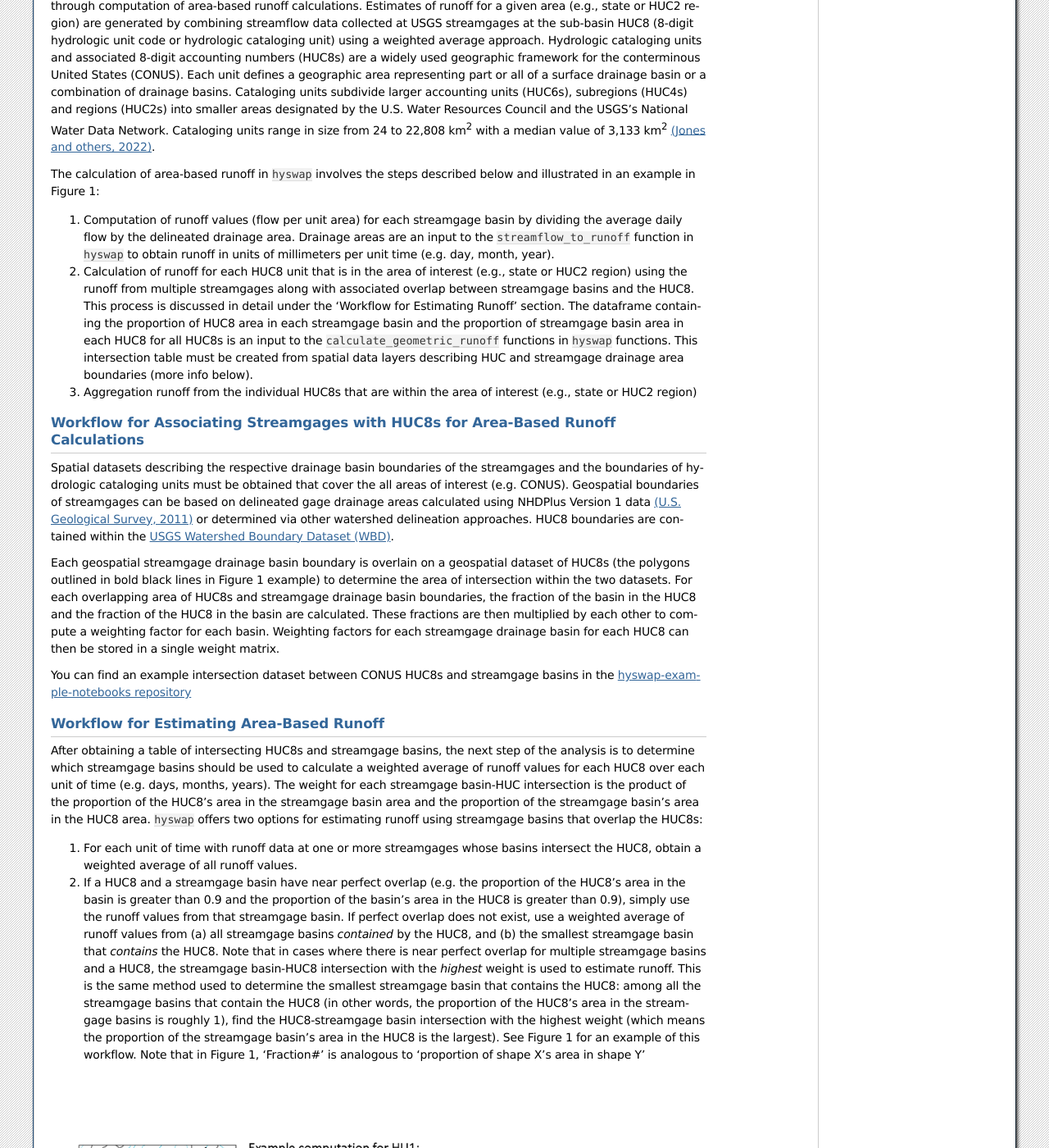
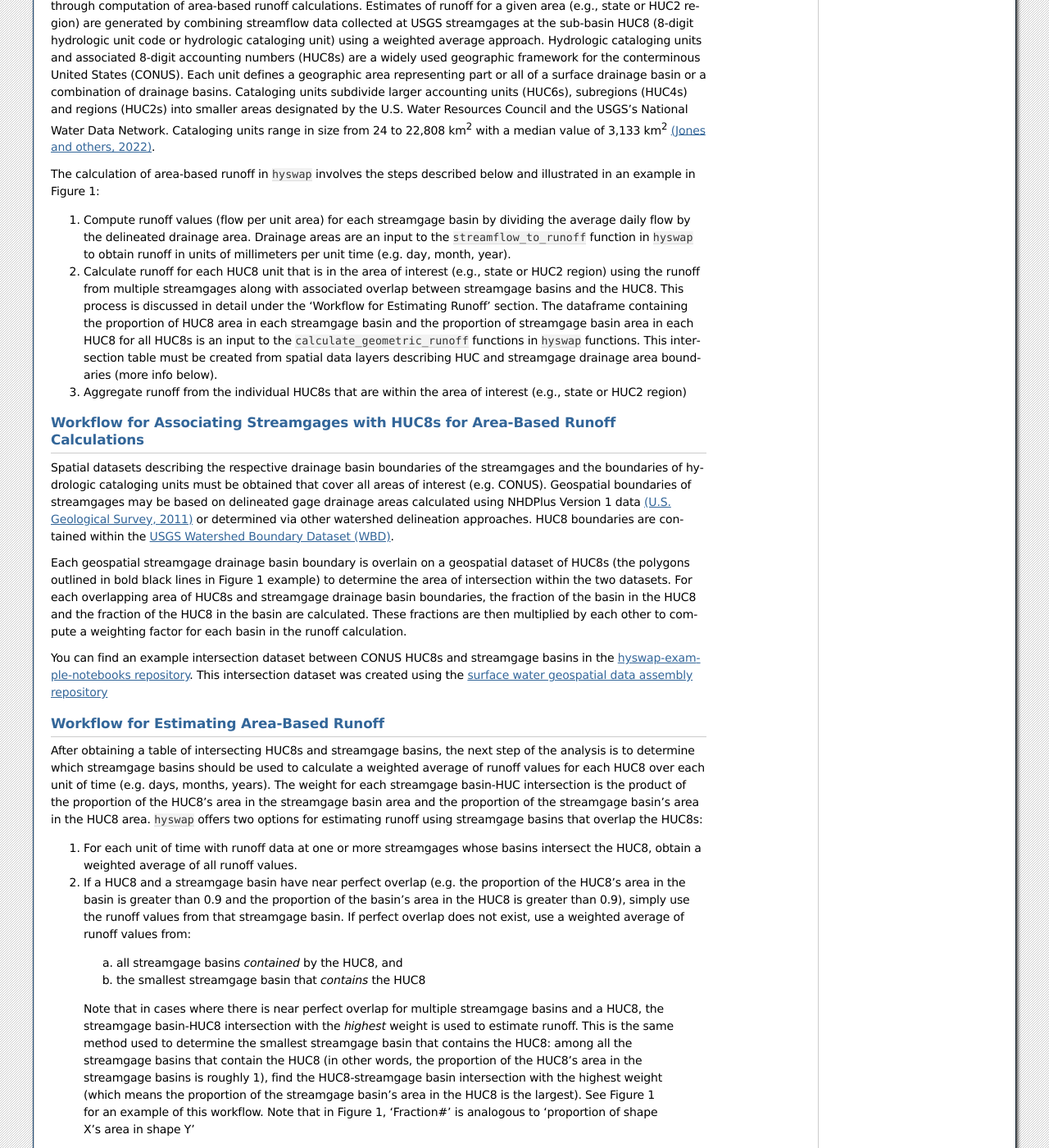
Before and after one commit to DOI-USGS/hyswap, a Sphinx documentation site: the page built from docs/source/meta/calculations.rst, in a window 1280 px wide and 1400 px high, scrolled down 2847 px. Shown: the whole window at 82% size. Built offline with Sphinx 7.4.7, drawn with Linux system fonts in a browser that asks for light colours.

Commit message:
incorporate Lee's comments

```diff
--- a/docs/source/meta/calculations.rst
+++ b/docs/source/meta/calculations.rst
@@ -124,18 +124,18 @@ In addition to information on a per-streamgage basis, ``hyswap`` can generate wa
 
 The calculation of area-based runoff in ``hyswap`` involves the steps described below and illustrated in an example in Figure 1:
 
-1. Computation of runoff values (flow per unit area) for each streamgage basin by dividing the average daily flow by the delineated drainage area. Drainage areas are an input to the ``streamflow_to_runoff`` function in ``hyswap`` to obtain runoff in units of millimeters per unit time (e.g. day, month, year).
-2. Calculation of runoff for each HUC8 unit that is in the area of interest (e.g., state or HUC2 region) using the runoff from multiple streamgages along with associated overlap between streamgage basins and the HUC8. This process is discussed in detail under the 'Workflow for Estimating Runoff' section. The dataframe containing the proportion of HUC8 area in each streamgage basin and the proportion of streamgage basin area in each HUC8 for all HUC8s is an input to the ``calculate_geometric_runoff`` functions in ``hyswap`` functions. This intersection table must be created from spatial data layers describing HUC and streamgage drainage area boundaries (more info below).
-3. Aggregation runoff from the individual HUC8s that are within the area of interest (e.g., state or HUC2 region)
+1. Compute runoff values (flow per unit area) for each streamgage basin by dividing the average daily flow by the delineated drainage area. Drainage areas are an input to the ``streamflow_to_runoff`` function in ``hyswap`` to obtain runoff in units of millimeters per unit time (e.g. day, month, year).
+2. Calculate runoff for each HUC8 unit that is in the area of interest (e.g., state or HUC2 region) using the runoff from multiple streamgages along with associated overlap between streamgage basins and the HUC8. This process is discussed in detail under the 'Workflow for Estimating Runoff' section. The dataframe containing the proportion of HUC8 area in each streamgage basin and the proportion of streamgage basin area in each HUC8 for all HUC8s is an input to the ``calculate_geometric_runoff`` functions in ``hyswap`` functions. This intersection table must be created from spatial data layers describing HUC and streamgage drainage area boundaries (more info below).
+3. Aggregate runoff from the individual HUC8s that are within the area of interest (e.g., state or HUC2 region)
 
 Workflow for Associating Streamgages with HUC8s for Area-Based Runoff Calculations
 ^^^^^^^^^^^^^^^^^^^^^^^^^^^^^^^^^^^^^^^^^^^^^^^^^^^^^^^^^^^^^^^^^^^^^^^^^^^^^^^^^^
 
-Spatial datasets describing the respective drainage basin boundaries of the streamgages and the boundaries of hydrologic cataloging units must be obtained that cover the all areas of interest (e.g. CONUS). Geospatial boundaries of streamgages can be based on delineated gage drainage areas calculated using NHDPlus Version 1 data `(U.S. Geological Survey, 2011)`_ or determined via other watershed delineation approaches. HUC8 boundaries are contained within the `USGS Watershed Boundary Dataset (WBD) <https://www.usgs.gov/national-hydrography/watershed-boundary-dataset>`_.
+Spatial datasets describing the respective drainage basin boundaries of the streamgages and the boundaries of hydrologic cataloging units must be obtained that cover all areas of interest (e.g. CONUS). Geospatial boundaries of streamgages may be based on delineated gage drainage areas calculated using NHDPlus Version 1 data `(U.S. Geological Survey, 2011)`_ or determined via other watershed delineation approaches. HUC8 boundaries are contained within the `USGS Watershed Boundary Dataset (WBD) <https://www.usgs.gov/national-hydrography/watershed-boundary-dataset>`_.
 
-Each geospatial streamgage drainage basin boundary is overlain on a geospatial dataset of HUC8s (the polygons outlined in bold black lines in Figure 1 example) to determine the area of intersection within the two datasets. For each overlapping area of HUC8s and streamgage drainage basin boundaries, the fraction of the basin in the HUC8 and the fraction of the HUC8 in the basin are calculated. These fractions are then multiplied by each other to compute a weighting factor for each basin. Weighting factors for each streamgage drainage basin for each HUC8 can then be stored in a single weight matrix.
+Each geospatial streamgage drainage basin boundary is overlain on a geospatial dataset of HUC8s (the polygons outlined in bold black lines in Figure 1 example) to determine the area of intersection within the two datasets. For each overlapping area of HUC8s and streamgage drainage basin boundaries, the fraction of the basin in the HUC8 and the fraction of the HUC8 in the basin are calculated. These fractions are then multiplied by each other to compute a weighting factor for each basin in the runoff calculation.
 
-You can find an example intersection dataset between CONUS HUC8s and streamgage basins in the `hyswap-example-notebooks repository <https://code.usgs.gov/water/computational-tools/surface-water-work/hyswap-example-notebooks>`_
+You can find an example intersection dataset between CONUS HUC8s and streamgage basins in the `hyswap-example-notebooks repository <https://code.usgs.gov/water/computational-tools/surface-water-work/hyswap-example-notebooks>`_. This intersection dataset was created using the `surface water geospatial data assembly repository <https://code.usgs.gov/water/computational-tools/surface-water-work/surface-water-geospatial-data-assembly>`_
 
 Workflow for Estimating Area-Based Runoff
 ^^^^^^^^^^^^^^^^^^^^^^^^^^^^^^^^^^^^^^^^^
@@ -143,7 +143,11 @@ Workflow for Estimating Area-Based Runoff
 After obtaining a table of intersecting HUC8s and streamgage basins, the next step of the analysis is to determine which streamgage basins should be used to calculate a weighted average of runoff values for each HUC8 over each unit of time (e.g. days, months, years). The weight for each streamgage basin-HUC intersection is the product of the proportion of the HUC8's area in the streamgage basin area and the proportion of the streamgage basin's area in the HUC8 area. ``hyswap`` offers two options for estimating runoff using streamgage basins that overlap the HUC8s:
 
 1. For each unit of time with runoff data at one or more streamgages whose basins intersect the HUC8, obtain a weighted average of all runoff values.
-2. If a HUC8 and a streamgage basin have near perfect overlap (e.g. the proportion of the HUC8's area in the basin is greater than 0.9 and the proportion of the basin's area in the HUC8 is greater than 0.9), simply use the runoff values from that streamgage basin. If perfect overlap does not exist, use a weighted average of runoff values from (a) all streamgage basins *contained* by the HUC8, and (b) the smallest streamgage basin that *contains* the HUC8. Note that in cases where there is near perfect overlap for multiple streamgage basins and a HUC8, the streamgage basin-HUC8 intersection with the *highest* weight is used to estimate runoff. This is the same method used to determine the smallest streamgage basin that contains the HUC8: among all the streamgage basins that contain the HUC8 (in other words, the proportion of the HUC8's area in the streamgage basins is roughly 1), find the HUC8-streamgage basin intersection with the highest weight (which means the proportion of the streamgage basin's area in the HUC8 is the largest). See Figure 1 for an example of this workflow. Note that in Figure 1, 'Fraction#' is analogous to 'proportion of shape X's area in shape Y'
+2. If a HUC8 and a streamgage basin have near perfect overlap (e.g. the proportion of the HUC8's area in the basin is greater than 0.9 and the proportion of the basin's area in the HUC8 is greater than 0.9), simply use the runoff values from that streamgage basin. If perfect overlap does not exist, use a weighted average of runoff values from:
+  (a) all streamgage basins *contained* by the HUC8, and
+  (b) the smallest streamgage basin that *contains* the HUC8
+
+  Note that in cases where there is near perfect overlap for multiple streamgage basins and a HUC8, the streamgage basin-HUC8 intersection with the *highest* weight is used to estimate runoff. This is the same method used to determine the smallest streamgage basin that contains the HUC8: among all the streamgage basins that contain the HUC8 (in other words, the proportion of the HUC8's area in the streamgage basins is roughly 1), find the HUC8-streamgage basin intersection with the highest weight (which means the proportion of the streamgage basin's area in the HUC8 is the largest). See Figure 1 for an example of this workflow. Note that in Figure 1, 'Fraction#' is analogous to 'proportion of shape X's area in shape Y'
 
 .. image:: ../reference/huc8_runoff_example.gif
   :width: 600
```
